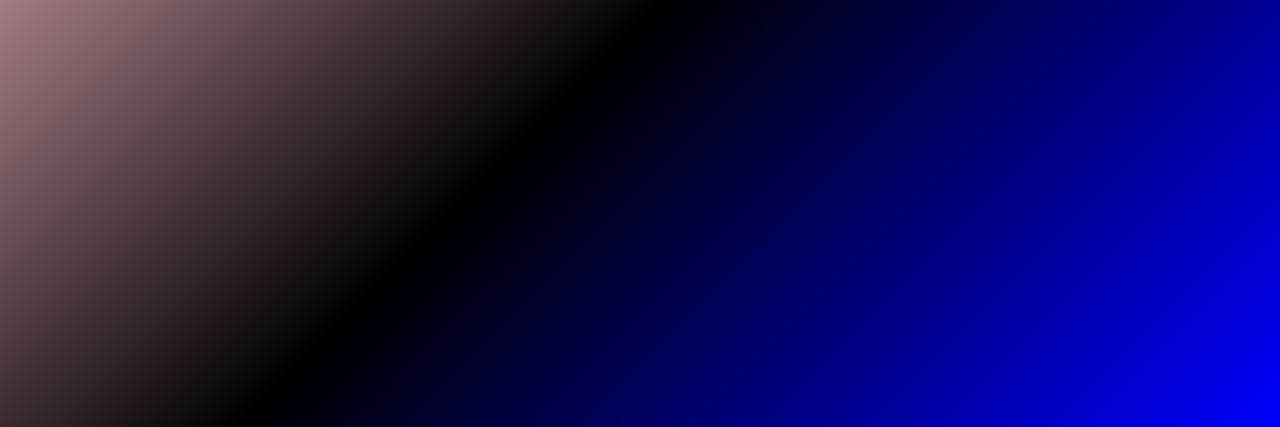
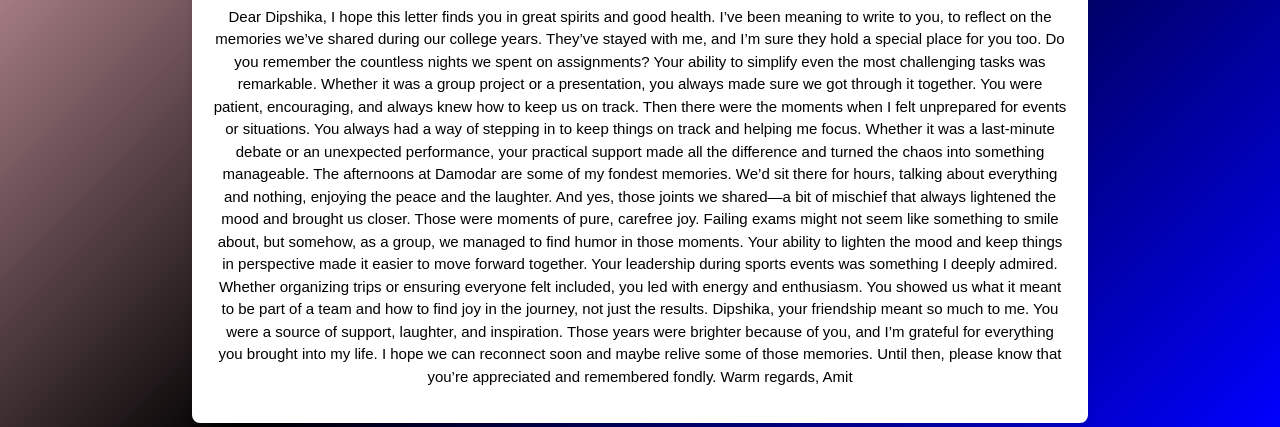
Before and after one commit to friendsamitdipshika/ddb87ab4682affffc27c7120f33b1308e7b7f80cc59a83589d1d4610ef7c375d, a plain HTML site: page index.html in a window 1280 px wide. Shown: the part 373-800 px from the top of the page. Drawn offline with nearby package versions, Linux system fonts and the light colour scheme.

Commit message:
Update index.html

```diff
--- a/index.html
+++ b/index.html
@@ -73,6 +73,30 @@
         <div id="friendship" class="tab-content hidden">
             <h1>Friendship</h1>
             <p>Friendship is the bond that connects hearts and souls, making life beautiful and meaningful.</p>
+            <h2>A Letter to Dipshika</h2>
+            <p>
+                Dear Dipshika,
+
+                I hope this letter finds you in great spirits and good health. I’ve been meaning to write to you, to reflect on the memories we’ve shared during our college years. They’ve stayed with me, and I’m sure they hold a special place for you too.
+
+                Do you remember the countless nights we spent on assignments? Your ability to simplify even the most challenging tasks was remarkable. Whether it was a group project or a presentation, you always made sure we got through it together. You were patient, encouraging, and always knew how to keep us on track.
+
+                Then there were the moments when I felt unprepared for events or situations. You always had a way of stepping in to keep things on track and helping me focus. Whether it was a last-minute debate or an unexpected performance, your practical support made all the difference and turned the chaos into something manageable.
+
+                The afternoons at Damodar are some of my fondest memories. We’d sit there for hours, talking about everything and nothing, enjoying the peace and the laughter. And yes, those joints we shared—a bit of mischief that always lightened the mood and brought us closer. Those were moments of pure, carefree joy.
+
+                Failing exams might not seem like something to smile about, but somehow, as a group, we managed to find humor in those moments. Your ability to lighten the mood and keep things in perspective made it easier to move forward together.
+
+                Your leadership during sports events was something I deeply admired. Whether organizing trips or ensuring everyone felt included, you led with energy and enthusiasm. You showed us what it meant to be part of a team and how to find joy in the journey, not just the results.
+
+                Dipshika, your friendship meant so much to me. You were a source of support, laughter, and inspiration. Those years were brighter because of you, and I’m grateful for everything you brought into my life.
+
+                I hope we can reconnect soon and maybe relive some of those memories. Until then, please know that you’re appreciated and remembered fondly.
+
+                Warm regards,
+
+                Amit
+            </p>
         </div>
         <div id="things" class="tab-content hidden">
             <h1>Things We Did</h1>
```
